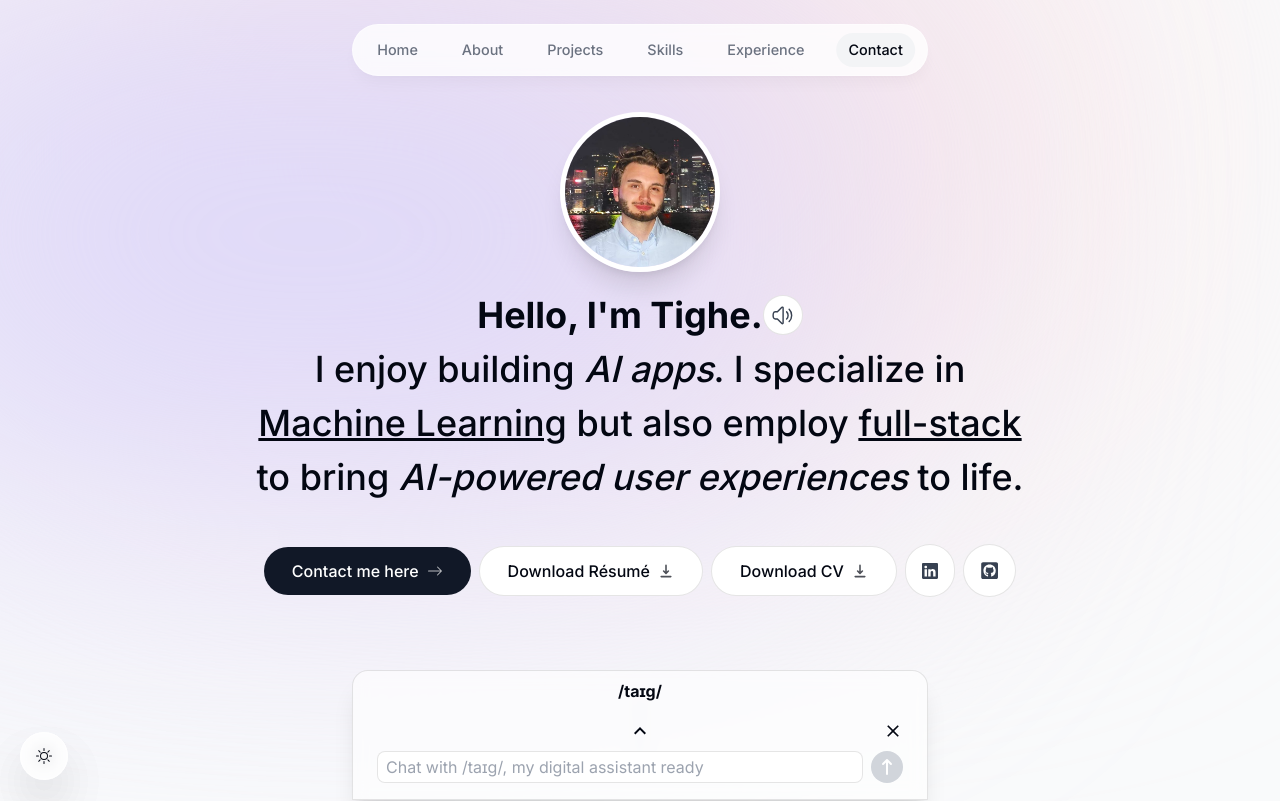
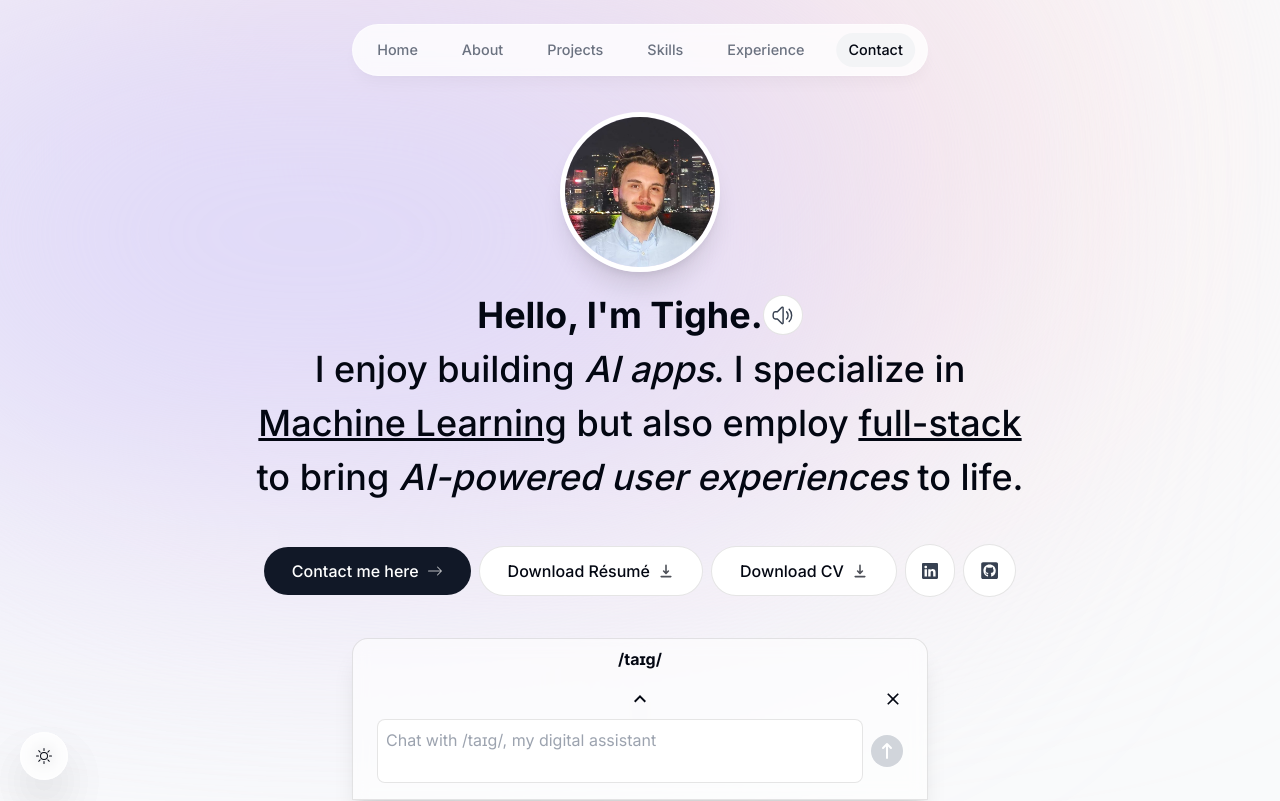
Before and after one commit to thclough/thclough.github.io, a Next.js app: page / in a window 1280 px wide. Shown: the top 801 px of the page. Built offline with nearby package versions, Linux system fonts and the light colour scheme.

Commit message:
better abort handling, autosized text-area instead of input

```diff
--- a/components/Footer.tsx
+++ b/components/Footer.tsx
@@ -1,10 +1,11 @@
 import React from "react";
 
 export default function Footer() {
+  const curDate = new Date();
   return (
     <footer className="mb-10 px-4 text-center text-gray-500">
       <small className="mb-2 block text-xs">
-        &copy; 2025 Tighe Clough. All rights reserved.
+        &copy; {curDate.getFullYear()} Tighe Clough. All rights reserved.
       </small>
       <p className="text-xs">
         <span>About this website:</span> built with React & Next.js (App Router
--- a/components/chat/ChatDiv.tsx
+++ b/components/chat/ChatDiv.tsx
@@ -1,33 +1,90 @@
 "use client";
 
+import { useState, useRef } from "react";
 import { useChatContext } from "@/context/ChatActiveContext";
+
 import { useChat } from "@ai-sdk/react";
+import { ChatRequestOptions, UIMessage } from "ai";
 import { motion } from "framer-motion";
-
+import toast from "react-hot-toast";
 import { IoMdClose } from "react-icons/io";
-import type { SectionName } from "@/lib/types";
-import { StickToBottom, useStickToBottomContext } from "use-stick-to-bottom";
 import { HiDownload } from "react-icons/hi";
 
+import { StickToBottom, useStickToBottomContext } from "use-stick-to-bottom";
+import { useActiveSectionContext } from "@/context/ActiveSectionContext";
+
 import { suggestedQs } from "@/lib/chatData";
-import { useState } from "react";
+import type { SectionName } from "@/lib/types";
 
 import ClearChatButton from "./ClearChatBtn";
 import ExpandButton from "./ExpandButton";
 import ChatForm from "./ChatForm";
 import ChatMessage from "./ChatMessage";
 
-type ChatRequestOptions = {
-  body: { activeSection: SectionName };
-};
-
 export default function ChatDiv() {
   const { chatExpanded, setChatActive } = useChatContext();
+  const { activeSection } = useActiveSectionContext();
+  const [chatErrorStatus, setChatErrorStatus] = useState(false);
 
   // stop is not part of the shared context
-  const { messages, status, stop, append } = useChat({
+  const {
+    messages,
+    setMessages,
+    status,
+    stop,
+    append,
+    handleSubmit,
+    handleInputChange,
+    input,
+  } = useChat({
     id: "1",
+    onResponse: (res) => {
+      setChatErrorStatus(false);
+    },
+    onError: (error) => {
+      const parsed = JSON.parse(error.message);
+      if (!parsed.abortError) {
+        toast.error(parsed.error);
+        setChatErrorStatus(true);
+      }
+    },
   });
+
+  const controllerReqId = useRef<string | null>(null);
+
+  const handleAbortDec = (keepMessages: UIMessage[]) => {
+    return async () => {
+      const res = await fetch("/api/chat", {
+        method: "POST",
+        headers: { "Content-Type": "application/json" },
+        body: JSON.stringify({
+          reqId: controllerReqId.current,
+          action: "abort",
+        }),
+      });
+      if (res.ok) {
+        setMessages(keepMessages);
+        stop();
+      } else {
+        toast.error("Could not cancel message");
+      }
+    };
+  };
+
+  // might add this to chat context
+  const getChatOptions = () => {
+    controllerReqId.current = Math.random().toString(36).substring(2);
+
+    const options: ChatRequestOptions = {
+      body: {
+        activeSection,
+        reqId: controllerReqId.current,
+        action: "start",
+      },
+    };
+
+    return options;
+  };
 
   function ScrollToBottom() {
     const { isAtBottom, scrollToBottom } = useStickToBottomContext();
@@ -52,7 +109,7 @@ export default function ChatDiv() {
     >
       <StickToBottom.Content className="flex flex-col">
         <motion.div
-          className="prose flex flex-col gap-4"
+          className="flex flex-col gap-4"
           initial={{ height: "0" }}
           animate={{
             height: chatExpanded ? "auto" : 0,
@@ -70,7 +127,9 @@ export default function ChatDiv() {
                   <button
                     key={Q}
                     className="flex-1 px-[.2rem] py-[.2rem] rounded-lg borderBlack dark:border-white/40 text-sm hover:bg-gray-300/40 dark:hover:bg-gray-950/40"
-                    onClick={() => append({ role: "user", content: Q })}
+                    onClick={() =>
+                      append({ role: "user", content: Q }, getChatOptions())
+                    }
                   >
                     {Q}
                   </button>
@@ -91,9 +150,6 @@ export default function ChatDiv() {
                       <div className="h-5 w-5 animate-spin rounded-full border-b-2 border-black dark:border-white"></div>
                     </div>
                   )}
-                  <button type="button" onClick={() => stop()}>
-                    Stop
-                  </button>
                 </div>
               )}
             </>
@@ -104,9 +160,8 @@ export default function ChatDiv() {
       <ScrollToBottom />
 
       <div className="max-h-[calc(100vh-10rem)] w-full">
-        {/* controls */}
         <div className="w-full flex items-center justify-between py-4 smp:py-2">
-          <ClearChatButton stopFunction={stop} />
+          <ClearChatButton abortFunction={handleAbortDec([])} status={status} />
           <ExpandButton className="text-2xl" />
           <button
             onClick={() => {
@@ -118,7 +173,14 @@ export default function ChatDiv() {
           </button>
         </div>
 
-        <ChatForm stopFunction={stop} />
+        <ChatForm
+          handleSubmit={handleSubmit}
+          handleAbort={handleAbortDec(messages.slice(0, -1))}
+          getChatOptions={getChatOptions}
+          handleInputChange={handleInputChange}
+          status={status}
+          input={input}
+        />
       </div>
     </StickToBottom>
     // </div>
--- a/components/chat/ChatForm.tsx
+++ b/components/chat/ChatForm.tsx
@@ -1,75 +1,44 @@
-import React, { useRef, useState } from "react";
+import React from "react";
 import { FormEvent } from "react";
+
 import { ChatRequestOptions } from "ai";
-import { useChat } from "@ai-sdk/react";
 import { useChatContext } from "@/context/ChatActiveContext";
-import { useActiveSectionContext } from "@/context/ActiveSectionContext";
 import { useStickToBottomContext } from "use-stick-to-bottom";
 import { HiArrowNarrowUp } from "react-icons/hi";
 import { CiStop1 } from "react-icons/ci";
-import toast from "react-hot-toast";
+import ChatFormArea from "./ChatFormArea";
 
 export default function ChatForm({
-  stopFunction,
+  handleSubmit,
+  handleAbort,
+  getChatOptions,
+  handleInputChange,
+  input,
+  status,
 }: {
-  stopFunction: () => void;
+  handleSubmit: (
+    event?: {
+      preventDefault?: () => void;
+    },
+    chatRequestOptions?: ChatRequestOptions
+  ) => void;
+  handleAbort: () => Promise<void>;
+  getChatOptions: () => ChatRequestOptions;
+  handleInputChange: (
+    e:
+      | React.ChangeEvent<HTMLInputElement>
+      | React.ChangeEvent<HTMLTextAreaElement>
+  ) => void;
+  input: string;
+  status: "submitted" | "streaming" | "ready" | "error";
 }) {
-  const [chatErrorStatus, setChatErrorStatus] = useState(false);
-
+  const { scrollToBottom } = useStickToBottomContext();
   const { setChatExpanded } = useChatContext();
-  const {
-    handleSubmit,
-    handleInputChange,
-    input,
-    status,
-    setMessages,
-    messages,
-  } = useChat({
-    id: "1",
-    onResponse: (res) => {
-      console.log("response to chat", res);
-      setChatErrorStatus(false);
-    },
-    onError: (error) => {
-      console.log(error);
-      const parsed = JSON.parse(error.message);
-      if (parsed.abortError) {
-        console.log("has abort error");
-      } else {
-        toast.error(parsed.error);
-        setChatErrorStatus(true);
-      }
-    },
-  });
-
-  const { activeSection } = useActiveSectionContext();
-  const { scrollToBottom } = useStickToBottomContext();
-
-  const controllerReqId = useRef<string | null>(null);
-
-  const handleAbort = async () => {
-    console.log("going to send abort");
-    const res = await fetch("/api/chat", {
-      method: "POST",
-      headers: { "Content-Type": "application/json" },
-      body: JSON.stringify({ reqId: controllerReqId.current, action: "abort" }),
-    });
-    const data = await res.json();
-    console.log("Endpoint response", data);
-    stopFunction();
-  };
 
   const handleFormSubmit = (e: FormEvent<HTMLFormElement>) => {
     e.preventDefault();
-    controllerReqId.current = Math.random().toString(36).substring(2);
 
-    const options: ChatRequestOptions = {
-      body: {
-        activeSection,
-        reqId: controllerReqId.current,
-        action: "start",
-      },
-    };
+    const options = getChatOptions();
 
     setChatExpanded(true);
     scrollToBottom();
@@ -81,15 +50,14 @@ export default function ChatForm({
       onSubmit={handleFormSubmit}
       className="flex gap-2 w-full items-center"
     >
-      <input
-        className="px-2 h-[2rem] w-full text-sm sm:text-base rounded-lg border borderBlack focus:border-black focus:outline-none transition-all dark:bg-white dark:bg-opacity-80 dark:focus:bg-opacity-100 dark:text-gray-950 dark:outline-none"
-        name="prompt"
-        placeholder={`Chat with /taɪɡ/, my digital assistant ${status}`}
-        value={input}
-        onChange={handleInputChange}
+      <ChatFormArea
+        input={input}
+        handleInputChange={handleInputChange}
+        status={status}
       />
       {status === "submitted" || status === "streaming" ? (
         <button
+          type="reset"
           onClick={handleAbort}
           className="bg-gray-900 w-[2rem] h-[2rem] rounded-full outline-none focus:scale-110 hover:scale-110 hover:bg-gray-950 active:scale-105 transition-all flex items-center justify-center flex-shrink-0 dark:bg-white "
         >
@@ -98,7 +66,7 @@ export default function ChatForm({
       ) : (
         <button
           type="submit"
-          disabled={input.length === 0}
+          disabled={input.trim().length === 0}
           className="bg-gray-900 w-[2rem] h-[2rem] rounded-full outline-none focus:scale-110 hover:scale-110 hover:bg-gray-950 active:scale-105 transition-all flex items-center justify-center flex-shrink-0 dark:bg-white disabled:hover:scale-100 disabled:dark:!bg-white/60 disabled:!bg-gray-300 "
         >
           <HiArrowNarrowUp className="dark:fill-black fill-white text-xl" />
--- /dev/null
+++ b/components/chat/ChatFormArea.tsx
@@ -0,0 +1,66 @@
+"use client";
+
+import React, { useRef, useEffect } from "react";
+
+export default function ChatFormArea({
+  input,
+  handleInputChange,
+  status,
+}: {
+  input: string;
+  handleInputChange: (
+    e:
+      | React.ChangeEvent<HTMLInputElement>
+      | React.ChangeEvent<HTMLTextAreaElement>
+  ) => void;
+  status: "submitted" | "streaming" | "ready" | "error";
+}) {
+  const textareaRef = useRef<HTMLTextAreaElement>(null);
+
+  // Function to adjust height
+  const adjustHeight = () => {
+    if (textareaRef.current) {
+      // Reset height to auto to get the correct scrollHeight
+      textareaRef.current.style.height = "auto";
+      // Set height to match content
+      textareaRef.current.style.height = `${textareaRef.current.scrollHeight}px`;
+    }
+  };
+
+  // Handle input changes
+  const handleChange = (e: React.ChangeEvent<HTMLTextAreaElement>) => {
+    handleInputChange(e);
+    adjustHeight();
+  };
+
+  // Initial adjustment when component mounts
+  useEffect(() => {
+    adjustHeight();
+  }, [input]);
+
+  return (
+    <textarea
+      ref={textareaRef}
+      className="p-2 w-full overflow-y-auto max-h-[15rem] resize-none text-sm sm:text-base rounded-lg border borderBlack focus:border-black focus:outline-none transition-all dark:bg-white dark:bg-opacity-80 dark:focus:bg-opacity-100 dark:text-gray-950 dark:outline-none"
+      // name="prompt"
+      placeholder={`Chat with /taɪɡ/, my digital assistant`}
+      value={input}
+      onChange={handleChange}
+      onKeyDown={(e) => {
+        if (e.key === "Enter" && !e.shiftKey) {
+          e.preventDefault();
+          if (
+            input.trim().length > 0 &&
+            status !== "submitted" &&
+            status !== "streaming"
+          ) {
+            const form = e.currentTarget.closest("form");
+            if (form) {
+              form.requestSubmit();
+            }
+          }
+        }
+      }}
+    />
+  );
+}
```
Also changed, not shown: app/api/chat/route.tsx (+7 -19 lines), components/chat/ClearChatBtn.tsx (+10 -4 lines).
